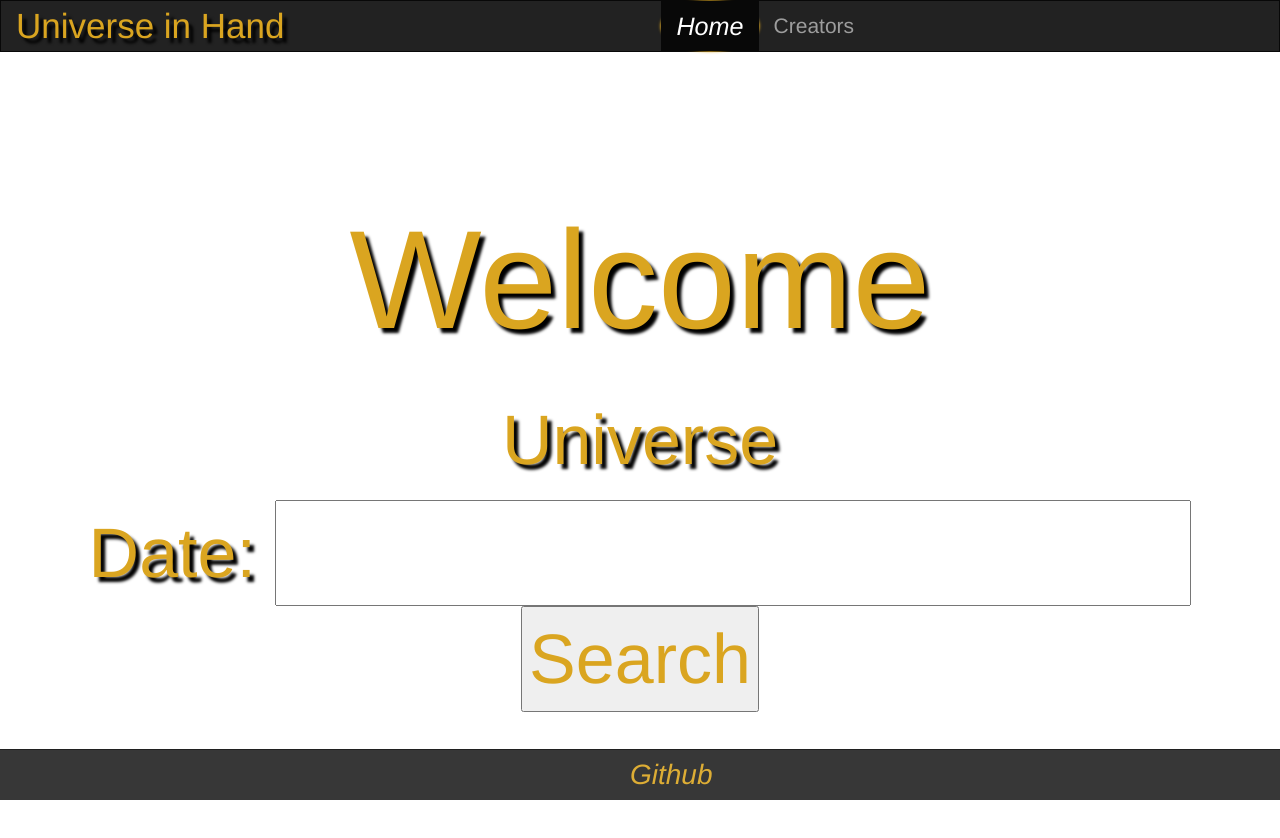
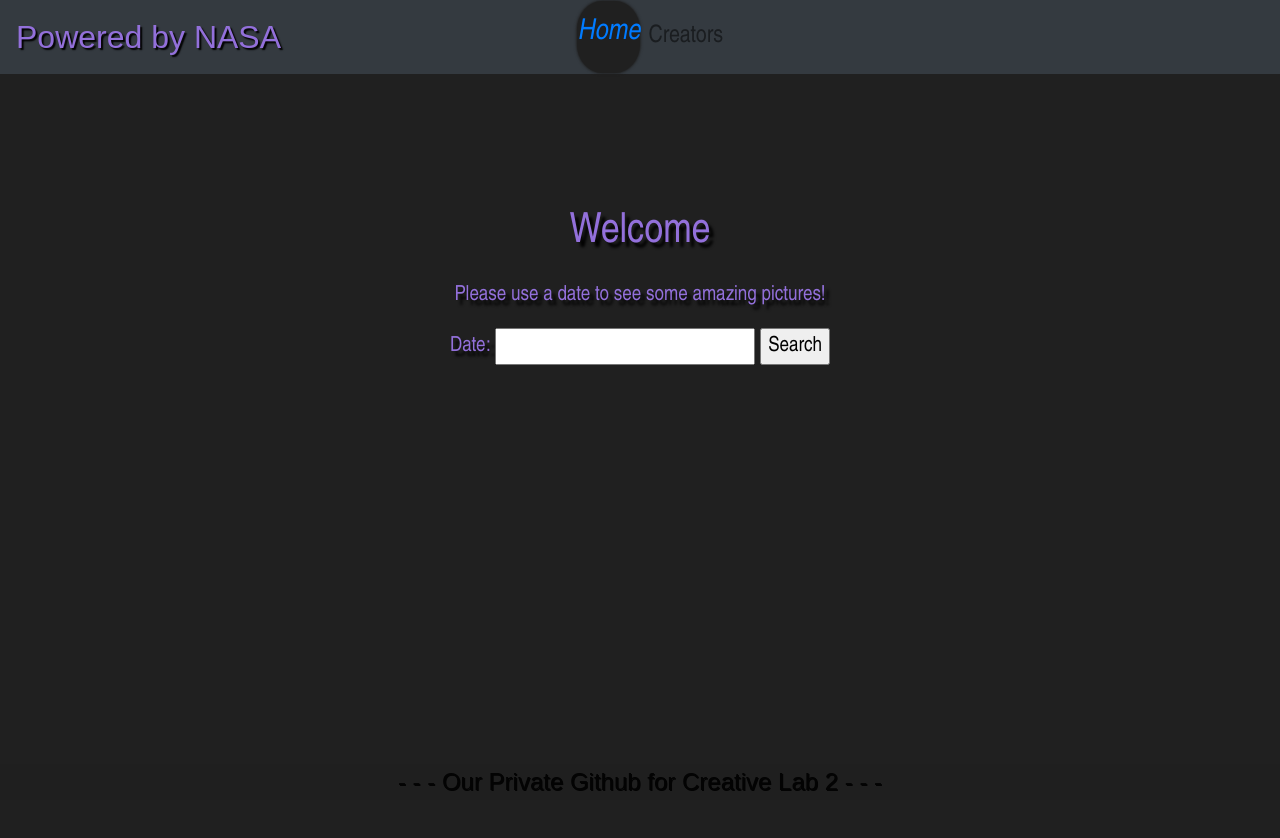
Before and after one commit to brenanmayhew/cs260-creative-2, a plain HTML site: page index.html in a window 1280 px wide. After the commit the page ends 800 px from the top, so only its background shows below. Drawn offline with nearby package versions, Linux system fonts and the light colour scheme.

Commit message:
Did most of the job

```diff
--- a/css/styles.css
+++ b/css/styles.css
@@ -1,153 +1,115 @@
 html {
-    height: 100%;
-    /* Aids footer's position */
-    position: relative;
-    min-height: 100%;
+  background-color: #202020;
 }
 
-body {
-  height: 100%;
-  /* Aids footer's Margin bottom */
-  margin-bottom: 60px;
-  color: black;
+/*Main Content*/
+#mainTitle {
+  font-size: 2em !important;
 }
-
-.creatorImage {
-	height: 450px;
-}
-
-.creatorDesc {
-	color: #b8860b;
-}
-
-.creatorName {
-	margin-top: 15px;
-	font-family: 'Brush Script MT', 'Javanese Text', 'Franklin Gothic Medium', 'Arial Narrow', Arial, sans-serif;
-	font-size: 2.5em;
-	color: #b8860b;
-}
-
-.fillerBlack {
-	width: 100%;
-	height: 500px;
-	background-color: black !IMPORTANT;
-}
-
-.navbar {
-	border-radius: 0px !IMPORTANT;
-	margin-bottom: 0px !IMPORTANT;
-}
-
-.navbar-fixed-bottom {
-	opacity: .9;
-}
-
-#mainTitle {
-    font-size: 2em !important;
+.col-md-8 {
+  color: #b8860b;
 }
 
 #welcome {
-    font-family: 'Brush Script MT', 'Javanese Text', 'Franklin Gothic Medium', 'Arial Narrow', Arial, sans-serif;
-    color: goldenrod !important;
-    font-size: 5em !important;
-    font-weight: 400;
-    text-shadow: 4.5px 4.5px 3px black;
-    padding-top: 10%;
-    text-align: center;
-    height: 100%;
-    width: 100%;
-    background-image: url("../images/map.jpg");
-    background-position: center;
-    background-repeat: no-repeat;
-    background-size: cover;
+  font-family: 'Arial Narrow', Arial, sans-serif;
+  color: mediumpurple !important;
+  font-size: 1.3em !important;
+  font-weight: 400;
+  text-shadow: 4.5px 4.5px 3px black;
+  padding-top: 10%;
+  text-align: center;
+  height: 100%;
+  width: 100%;
+  background-color: #202020;
 }
 
-.pageFill {
-	height: 100%;
-	width: 100%;
-	background-color: black !IMPORTANT;
-}
-
-.row {
-	margin-bottom: 15px;
-}
-
-.filler {
-	width: 100%;
-	height: 100px;
-}
-
-img {
-	width: 100%;
-}
-
-h1 {
-    color: goldenrod !important;
-    margin-top: 0px !important;
-    padding-top: 30px !important;
-    text-shadow: 1.5px 1.5px 3px #b8860b;
-    font-family: 'Brush Script MT' !important;
-    font-size: 5em !important;
-}
-
-.col-md-8 {
-    color: #b8860b;
+/* -----Brand----- for all .html files */
+html body nav a.navbar-brand {
+  font-family: sans-serif, 'Arial Narrow', Arial;
+  color: mediumpurple !important;
+  font-size: 2em;
+  font-weight: 400;
+  text-shadow: 2px 2px 1.5px black !important;
 }
 
 
-
-#footerLink {
-    padding-left: 48%;
-    font-size: 2em;
-    font-weight: 500;
-    font-style: oblique;
-}
-
-
-/* -----Brand----- for all .html files */
-html body nav a.navbar-brand {
-    font-family: 'Brush Script MT', 'Javanese Text', 'Franklin Gothic Medium', 'Arial Narrow', Arial, sans-serif;
-    color: goldenrod !important;
-    font-size: 2.5em;
-    font-weight: 400;
-    text-shadow: 4.5px 4.5px 3px black;
-}
-
-/* -----Menu----- for all .html files */
-html body nav.bg-dark {
-    background-color: black !important;
-}
-
 html body nav div ul.navbar-nav {
     /* ---Buttons--- */
-    font-family: 'Brush Script MT', 'Javanese Text', 'Franklin Gothic Medium', 'Arial Narrow', Arial, sans-serif;
+    font-family: 'Arial Narrow', Arial, sans-serif;
     font-size: 1.5em;
     padding-left: 29%;
 }
 
 .nav-link:hover {
     /* Hover properties */
-    color: goldenrod !important;
+    color: mediumpurple !important;
 }
 
 html body nav div ul li.active {
-    /* Active properties */
-    font-family: 'Brush Script MT', 'Javanese Text', 'Franklin Gothic Medium', 'Arial Narrow', Arial, sans-serif;
-    background-color: white !important;
-    box-shadow: 0 0 2.5px .75px goldenrod;
-    border-radius: 50%;
-    font-size: 1.2em;
-    font-weight: 500;
-    font-style: oblique;
+  /* Active properties */
+  font-family: 'Arial Narrow', Arial, sans-serif;
+  margin: -10px 0 -10px 0;
+  padding-top: 10px;
+  background-color: #202020 !important;
+  border-radius: 40%;
+  box-shadow: 0 0 2.5px .75px #202020;
+  font-size: 1.2em;
+  font-weight: 500;
+  font-style: oblique;
 }
 
-/* Title for all .html files */
-html body div.title {
-    font-family: 'Brush Script MT', 'Javanese Text', 'Franklin Gothic Medium', 'Arial Narrow', Arial, sans-serif;
+  html body nav div ul li.active
+
+
+  /* Title for all .html files */
+  html body div.title {
+    font-family: 'Arial Narrow', Arial, sans-serif;
     color: black;
     text-align: center;
     height: 100%;
     width: 100%;
     font-size: 8em !important;
     font-weight: 300;
+  }
+
+.footer {
+  position: fixed;
+  left: 0;
+  bottom: 0;
+  width: 100%;
+  background-color: #202020;
+  text-align: center;
+  font-family: sans-serif, 'Arial Narrow', Arial;
+  font-size: 1.5em;
+  font-weight: 300;
+  opacity: .90;
 }
+
+html body footer a.link {
+  color: black !important;
+  font-weight: 500;
+  text-shadow: 1px 0.5px 0.1px black;
+}
+
+
+/*Creators.html*/
+.creatorImage {
+  height: 450px;
+}
+
+.creatorDesc {
+  color: #b8860b;
+}
+
+.creatorName {
+  margin-top: 15px;
+  font-family: 'Arial Narrow', Arial, sans-serif;
+  font-size: 2.5em;
+  color: #b8860b;
+}
+
+.pageFill {
+  height: 100%;
+  width: 100%;
+  background-color: black !IMPORTANT;
+}
--- a/index.html
+++ b/index.html
@@ -3,35 +3,33 @@
     <head>
         <link rel="stylesheet" href="/css/styles.css">
         <title>Mars Pictures</title>
-
-        <!--  jQuery -->
-        <script type="text/javascript" src="https://code.jquery.com/jquery-1.11.3.min.js"></script>
-
         <!-- Latest compiled and minified CSS -->
-        <link rel="stylesheet" href="https://maxcdn.bootstrapcdn.com/bootstrap/3.4.0/css/bootstrap.min.css">
-
-        <!-- Bootstrap Date-Picker Plugin -->
-        <script type="text/javascript" src="https://cdnjs.cloudflare.com/ajax/libs/bootstrap-datepicker/1.4.1/js/bootstrap-datepicker.min.js"></script>
-        <link rel="stylesheet" href="https://cdnjs.cloudflare.com/ajax/libs/bootstrap-datepicker/1.4.1/css/bootstrap-datepicker3.css"/>
+        <link rel="stylesheet" href="https://stackpath.bootstrapcdn.com/bootstrap/4.3.1/css/bootstrap.min.css" integrity="sha384-ggOyR0iXCbMQv3Xipma34MD+dH/1fQ784/j6cY/iJTQUOhcWr7x9JvoRxT2MZw1T" crossorigin="anonymous">
     </head>
 
     <body>
       <!-- Our Bootstrap menu: -->
-  <nav class="navbar navbar-inverse">
-    <div class="container-fluid">
-      <div class="navbar-header">
-        <a class="navbar-brand" href="/index.html">Universe in Hand</a>
-      </div>
-    <ul class="nav navbar-nav">
-      <li class="active"><a class="nav-link" href="/index.html">Home</a></li>
-      <li><a class="nav-link" href="/pages/creators.html">Creators</a></li>
+      <nav class="navbar navbar-expand-lg navbar-light bg-dark">
+        <a class="navbar-brand" href="#">Powered by NASA</a>
+        <button class="navbar-toggler" type="button" data-toggle="collapse" data-target="#navbarNav" aria-controls="navbarNav" aria-expanded="false" aria-label="Toggle navigation">
+          <span class="navbar-toggler-icon"></span>
+        </button>
+        <div class="collapse navbar-collapse" id="navbarNav">
+          <ul class="navbar-nav">
+            <li class="nav-item active">
+              <a class="active" href="/index.html">Home <span class="sr-only">(current)</span></a>
+            </li>
+            <li class="nav-item">
+              <a class="nav-link" href="/pages/creators.html">Creators</a>
+            </li>
           </ul>
         </div>
       </nav>
 
+      <!-- Main Content -->
       <div id="welcome">
         <p id="mainTitle">Welcome</p>
-		<p>Universe</p>
+        <p>Please use a date to see some amazing pictures!</p>
         <form name="apod" onsubmit="getAPOD(event)">
           Date: <input type="text" name="date" id="date">
           <input type="submit" name="submit" value="Search" />
@@ -39,15 +37,19 @@
         <div id="apodResult"></div>
       </div>
 
-<nav class="navbar navbar-inverse navbar-fixed-bottom">
-  <div class="container-fluid">
-    <ul id="footerLink" class="nav navbar-nav navbar-left">
-      <li><a href="https://github.com/brenanmayhew/cs260-creative-2" target="_blank"><span style="color: goldenrod">Github</span></a></li>
-    </ul>
-  </div>
-</nav>
+      <!-- Footer -->
+      <footer class="footer">
+        <a class="link" href="https://github.com/BYU-CS-260-Winter-2019/lab-2-aninspiration" target="_blank"> - - - Our Private Github for Creative Lab 2 - - - </a>
+      </footer>
 
-  <script text="type/javascript" src="/script.js">
-  </script>
+      <!-- Optional Bootstrap's JavaScript -->
+      <script type="text/javascript" src="https://code.jquery.com/jquery-1.11.3.min.js"></script>
+      <!-- Bootstrap Date-Picker Plugin -->
+      <script type="text/javascript" src="https://cdnjs.cloudflare.com/ajax/libs/bootstrap-datepicker/1.4.1/js/bootstrap-datepicker.min.js"></script>
+      <link rel="stylesheet" href="https://cdnjs.cloudflare.com/ajax/libs/bootstrap-datepicker/1.4.1/css/bootstrap-datepicker3.css" />
+
+      <!-- Our JavaScript -->
+      <script src="https://cdnjs.cloudflare.com/ajax/libs/moment.js/2.24.0/moment.min.js" integrity="sha256-4iQZ6BVL4qNKlQ27TExEhBN1HFPvAvAMbFavKKosSWQ=" crossorigin="anonymous"></script>
+      <script text="type/javascript" src="/script.js"></script>
     </body>
 </html>
```
Lines whose indentation alone changed are shown as unchanged.
